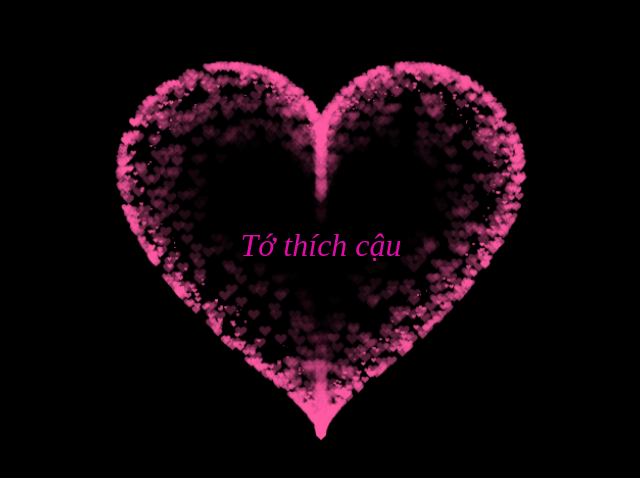
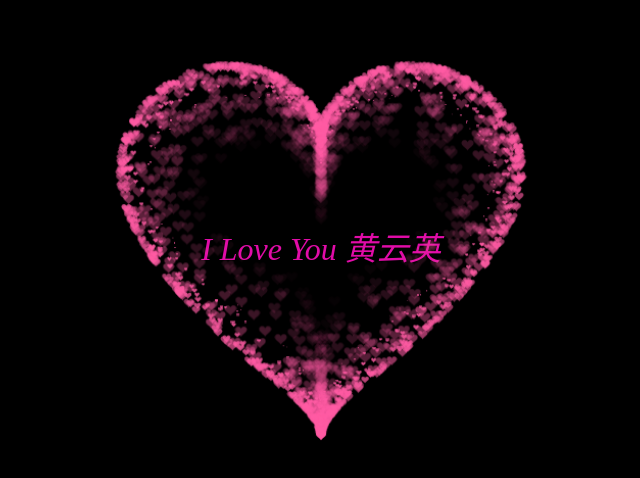
Before and after one commit to minq3010/to_tinh, a plain HTML site: page index.html in a window 1280 px wide. Shown: the part 152-630 px from the top of the page, without its empty margins (319-959 px from the left). Drawn offline with Linux system fonts and the light colour scheme.

Commit message:
Update index.html

```diff
--- a/index.html
+++ b/index.html
@@ -331,6 +331,6 @@ var ParticlePool = (function() {
         align-items: center;
         justify-content: center;
         margin-bottom: 5px;
-        text-align: center;">Tớ thích cậu</div>
+        text-align: center;">I Love You 黄云英</div>
  </BODY>
 </HTML>
```
